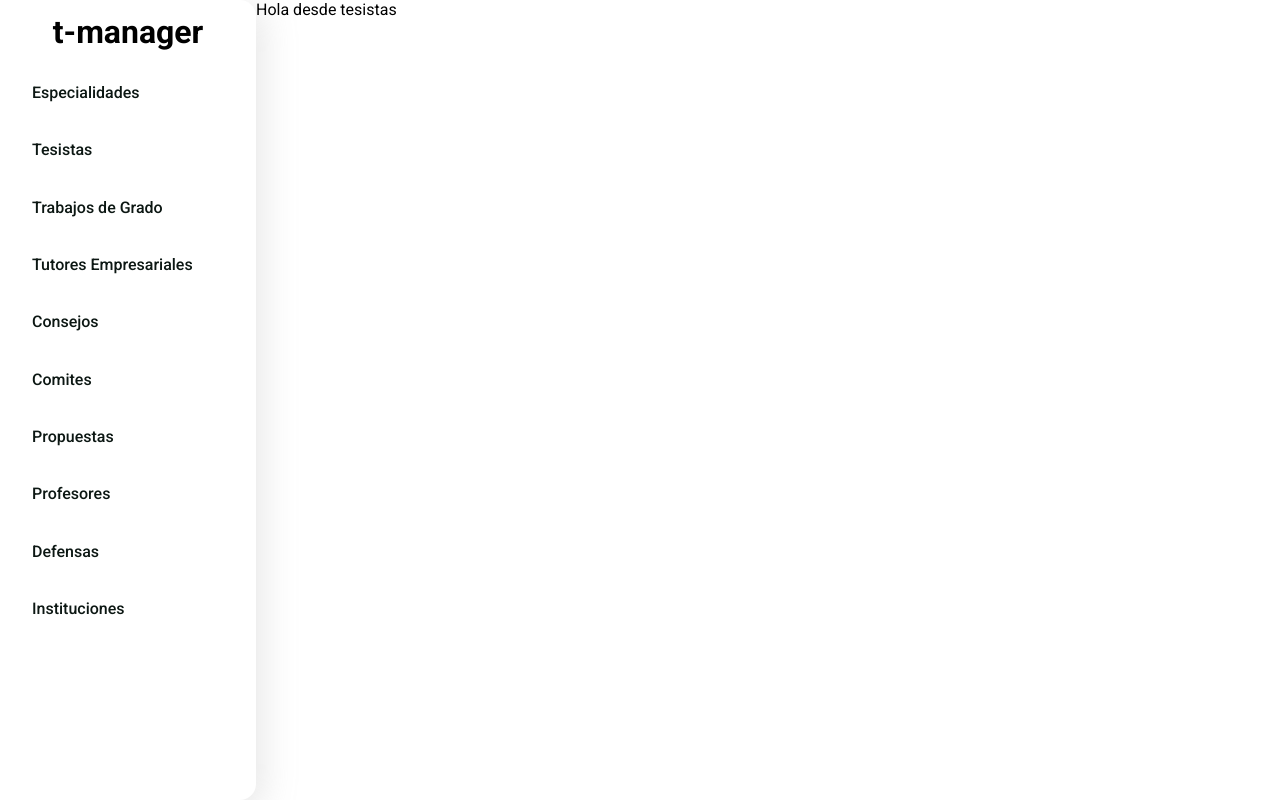
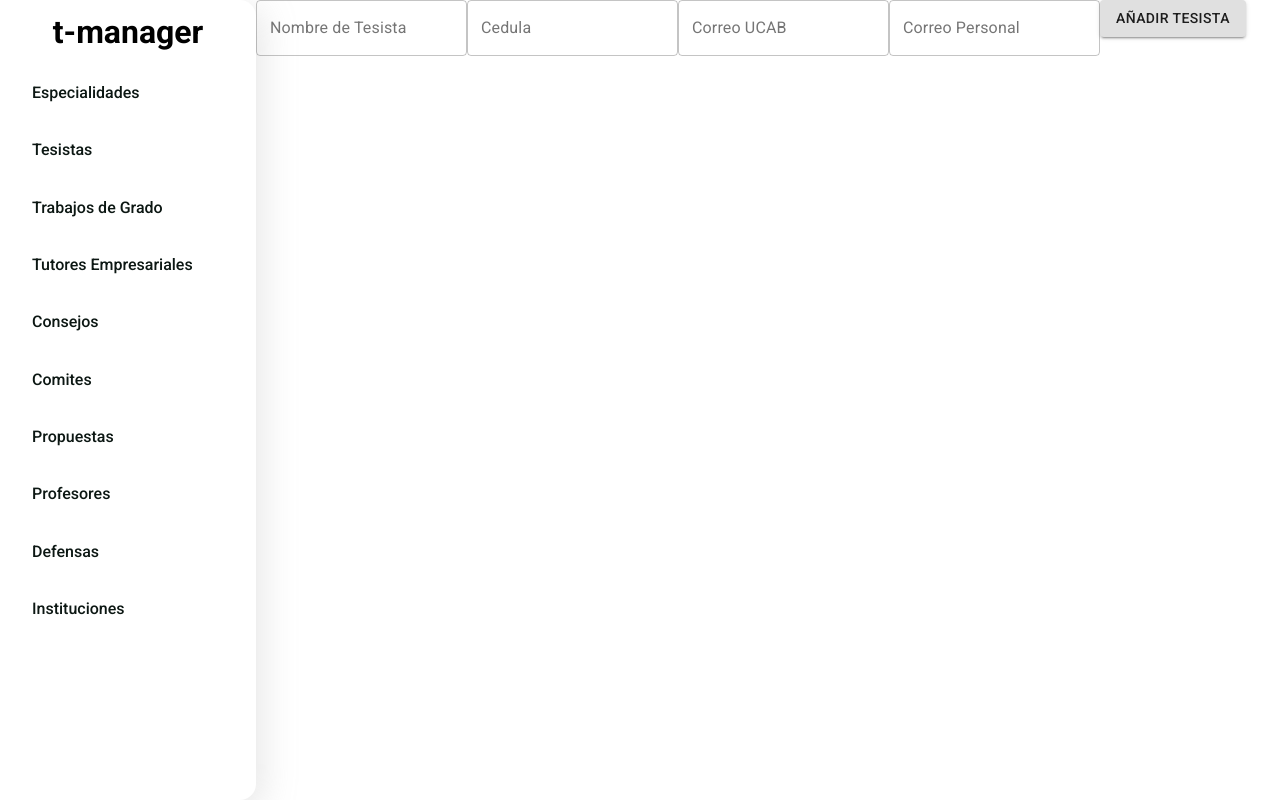
Before and after one commit to DanielDSDS/tesis-manager, a React (Vite) app: page /tesistas in a window 1280 px wide. Built offline with nearby package versions, Linux system fonts and the light colour scheme.

Commit message:
Form layout @/tesistas

```diff
--- a/src/components/Tesistas/Tesistas.js
+++ b/src/components/Tesistas/Tesistas.js
@@ -1,9 +1,27 @@
 import React from 'react';
+import Button from '@material-ui/core/Button'
+import TextField from '@material-ui/core/TextField'
+import InputLabel from '@material-ui/core/InputLabel'
+import FormControl from '@material-ui/core/FormControl'
 
 const Tesistas = () => {
     return(
         <div>
-            Hola desde tesistas
+            <form>
+                <FormControl>
+                    <TextField id="nombre" label="Nombre de Tesista" variant="outlined"></TextField>
+                </FormControl>
+                <FormControl>
+                    <TextField id="cedula" label="Cedula" variant="outlined"></TextField>
+                </FormControl>
+                <FormControl>
+                    <TextField id="correo_ucab" label="Correo UCAB" variant="outlined"></TextField>
+                </FormControl>
+                <FormControl>
+                    <TextField id="correo_personal" label="Correo Personal" variant="outlined"></TextField>
+                </FormControl>
+                <Button variant="contained">Añadir tesista</Button>
+            </form>
         </div>
     )
 }
```
